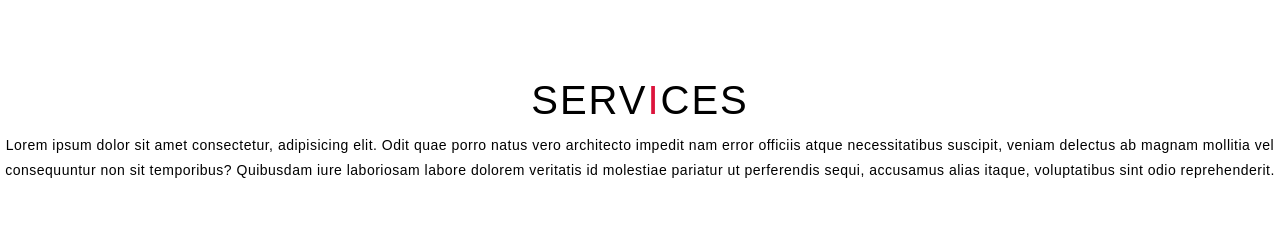
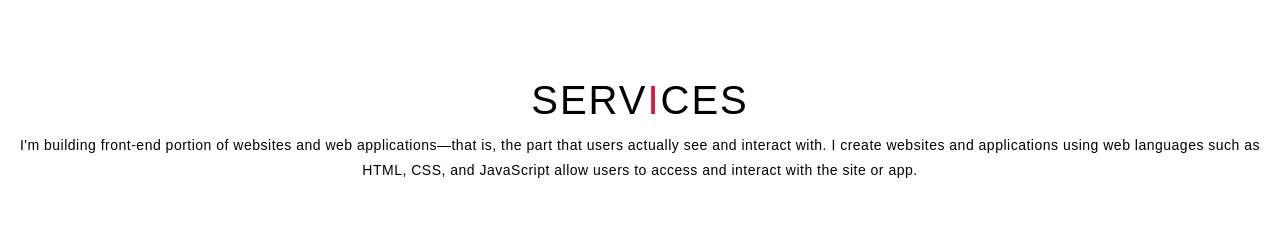
Before and after one commit to vimukthi071/testportfolio, a plain HTML site: page index.html in a window 1280 px wide. Shown: the part 822-1055 px from the top of the page. Drawn offline with Linux system fonts and the light colour scheme.

Commit message:
Update index.html

```diff
--- a/index.html
+++ b/index.html
@@ -50,14 +50,11 @@
     <div class="services container">
         <div class="service-top">
             <h1 class="section-title">Serv<span>i</span>ces</h1>
-            <p>Lorem ipsum dolor sit amet consectetur,
-                adipisicing elit. Odit quae porro natus vero
-                architecto impedit nam error officiis atque
-                necessitatibus suscipit, veniam delectus ab
-                magnam mollitia vel consequuntur non sit temporibus?
-                Quibusdam iure laboriosam labore dolorem veritatis
-                id molestiae pariatur ut perferendis sequi, accusamus
-                alias itaque, voluptatibus sint odio reprehenderit.</p>
+            <p>I'm building front-end portion of websites and web applications—that is,
+                the part that users actually see and interact with. I create websites
+                and applications using web languages such as HTML, CSS,
+                and JavaScript allow users to access and interact with the site or app.
+            </p>
         </div>
         <div class="service-bottom">
             <div class="service-item">
```
